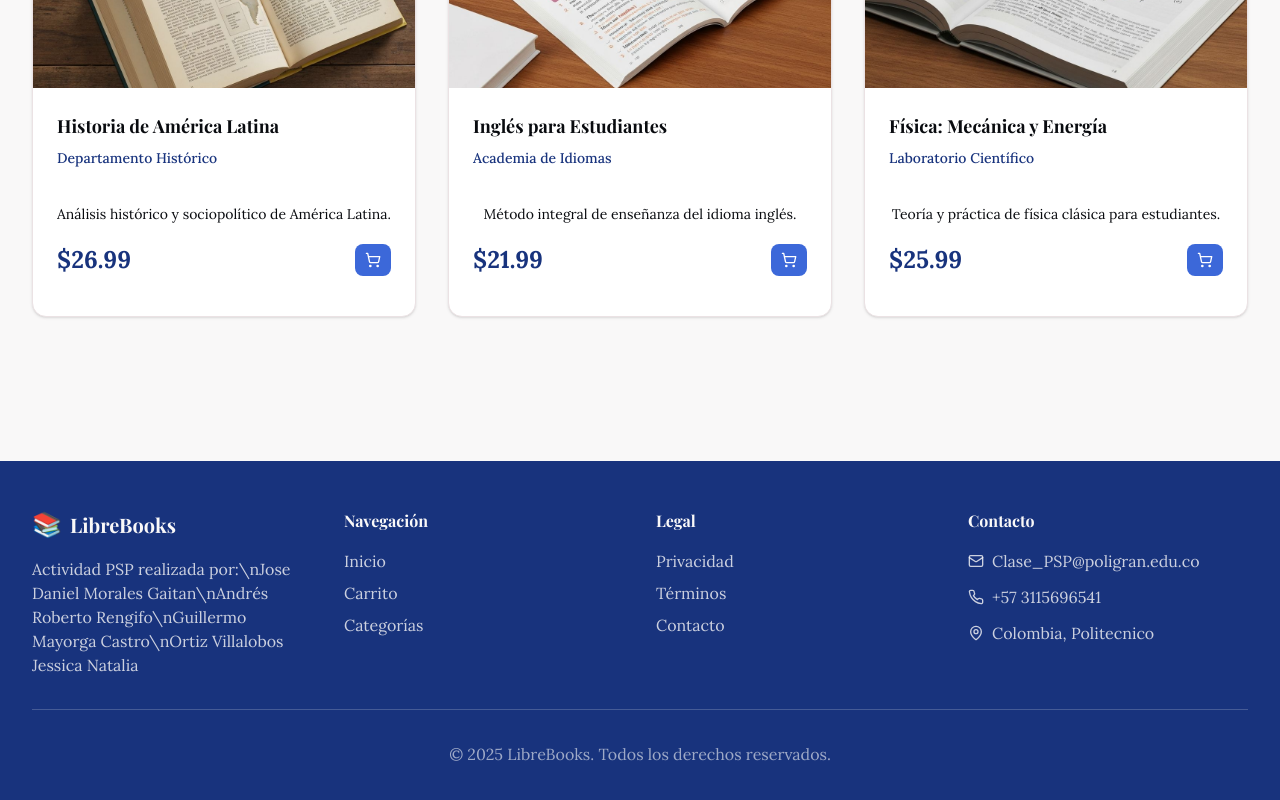
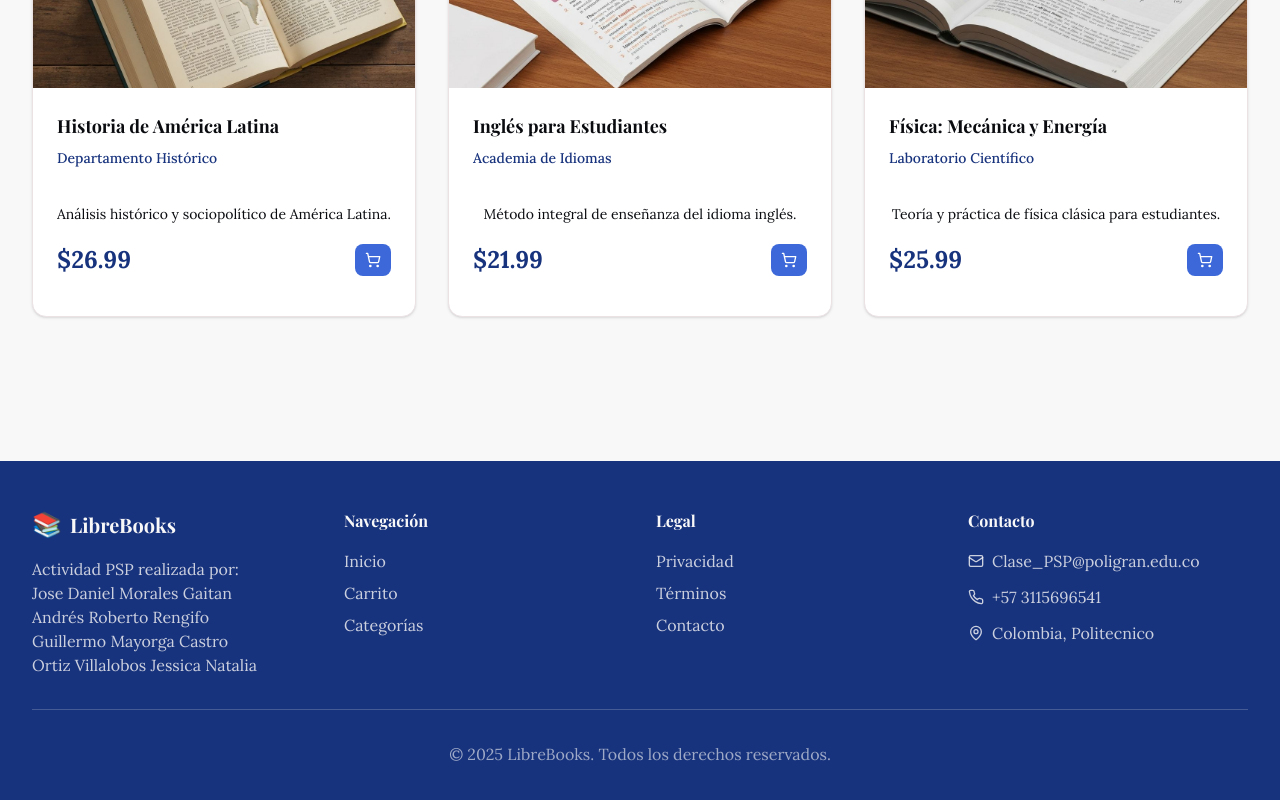
Before and after one commit to DanielMGDev/Proyecto_SPS, a Next.js app: page / in a window 1280 px wide. Shown: the part 1636-2436 px from the top of the page. Built offline with nearby package versions, Linux system fonts and the light colour scheme; a web font is replaced by a local one.

Commit message:
actualización de texto

```diff
--- a/components/footer.tsx
+++ b/components/footer.tsx
@@ -14,7 +14,7 @@ export function Footer() {
               <span className="text-2xl">📚</span>
               <span className="font-serif text-xl font-bold">LibreBooks</span>
             </div>
-            <p className="text-primary-foreground/80">Actividad PSP realizada por:\nJose Daniel Morales Gaitan\nAndrés Roberto Rengifo\nGuillermo Mayorga Castro\nOrtiz Villalobos Jessica Natalia</p>
+            <p className="text-primary-foreground/80">Actividad PSP realizada por:<br/>Jose Daniel Morales Gaitan<br/>Andrés Roberto Rengifo<br/>Guillermo Mayorga Castro<br/>Ortiz Villalobos Jessica Natalia</p>
           </div>
 
           {/* Navigation */}
```
